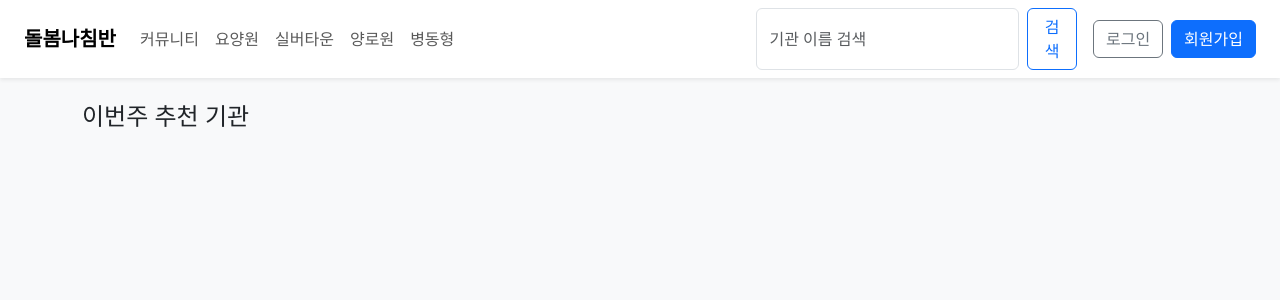
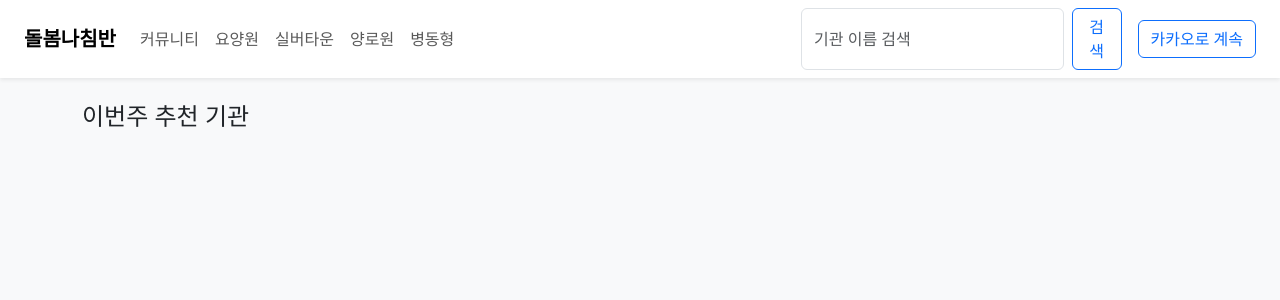
Before and after one commit to arthur0626/workexperience, a Django app: page / in a window 1280 px wide. Shown: the top 300 px of the page. Run offline with Django 5.2, Linux system fonts and the light colour scheme.

Commit message:
'카카오로 계속' 추가

```diff
--- a/myapp/templates/main.html
+++ b/myapp/templates/main.html
@@ -55,8 +55,9 @@
         <input class="form-control me-2" type="search" placeholder="기관 이름 검색" aria-label="Search">
         <button class="btn btn-outline-primary" type="submit">검색</button>
       </form>
-      <button class="btn btn-outline-secondary me-2">로그인</button>
-      <button class="btn btn-primary">회원가입</button>
+      <button class="btn btn-outline-primary" onclick="location.href='https://kauth.kakao.com/oauth/authorize?client_id=a9e637eee7e057c532f2fc68ef7441fb&redirect_uri=https://workexperience.onrender.com&response_type=code'">
+  카카오로 계속
+</button>
     </div>
   </nav>
 
```
